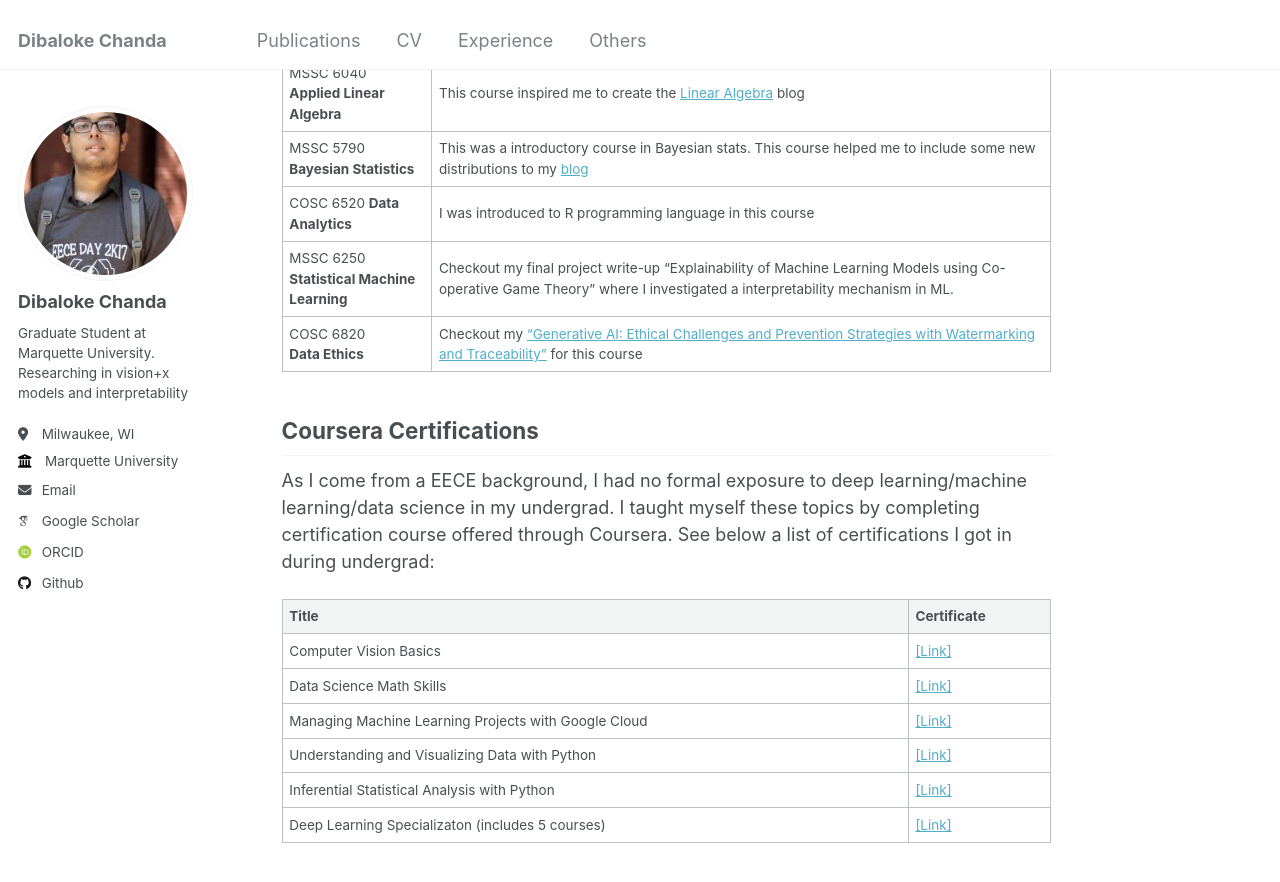
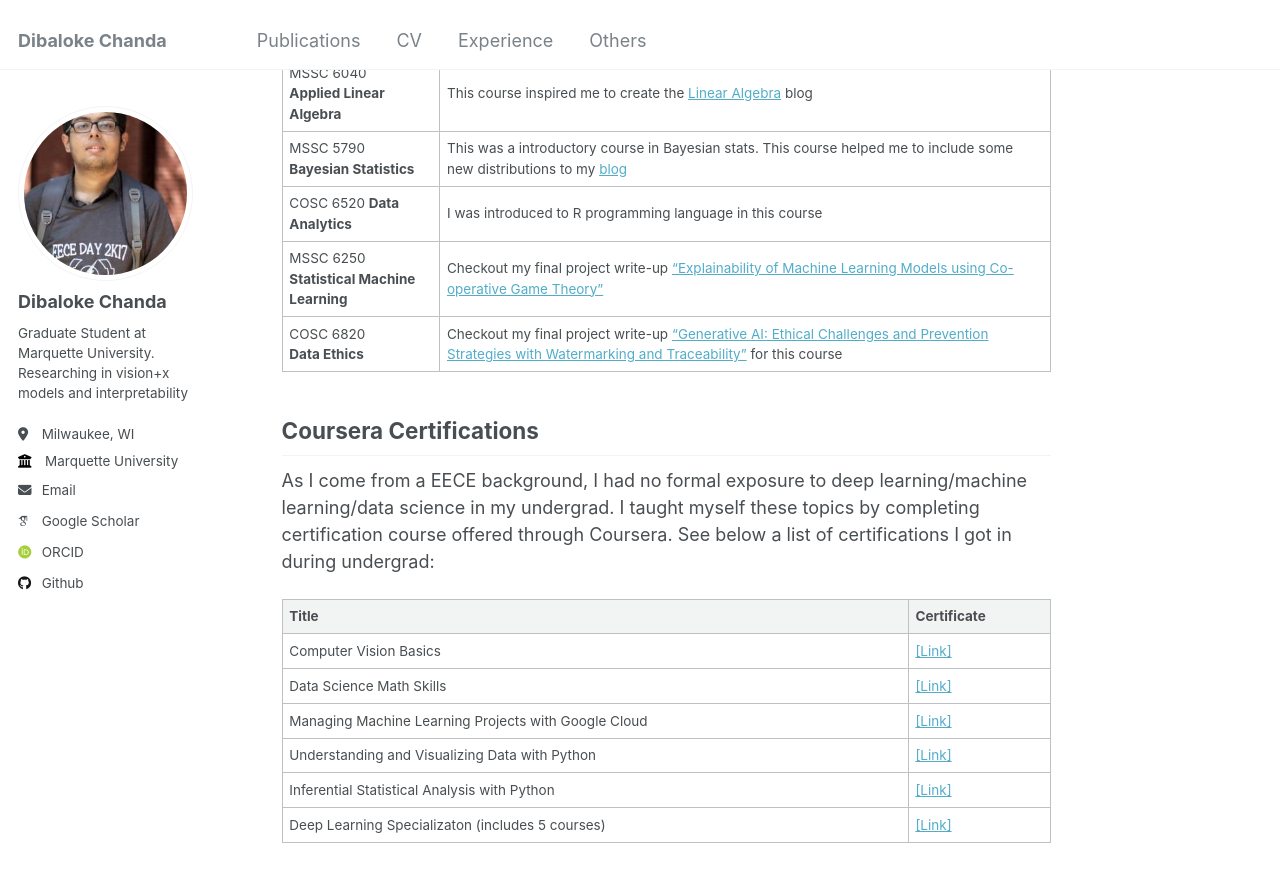
Before and after one commit to dibaloke/dibaloke.github.io, a Jekyll site: the page built from _pages/others.md, in a window 1280 px wide and 900 px high, scrolled down 451 px. Shown: the top 882 px of the window. Built offline with Jekyll 4.4.1, drawn with Linux system fonts in a browser that asks for light colours; some web fonts are replaced.

Commit message:
Update others.md

```diff
--- a/_pages/others.md
+++ b/_pages/others.md
@@ -15,8 +15,9 @@ Following is a list of courses and projects/skills I gained during my Master's i
 | MSSC 6040 <br> <b>Applied Linear Algebra</b>| This course inspired me to create the [Linear Algebra](https://dibalokechanda.github.io/Linear-Algebra/) blog|
 | MSSC 5790<br><b>Bayesian Statistics</b>|This was a introductory course in Bayesian stats. This course helped me to include some new distributions to my [blog](https://dibalokechanda.github.io/posts/a-reference-guide-to-distributions-blog/) |
 |COSC 6520 <b>Data Analytics</b>| I was introduced to R programming language in this course |
-| MSSC 6250<br><b>Statistical Machine Learning</b> | Checkout my final project write-up "Explainability of Machine Learning Models using Co-operative Game Theory" where I investigated a interpretability mechanism in ML.|
-| COSC 6820<br> <b> Data Ethics </b> | Checkout my <a href="dibaloke.github.io/folder/Final Paper_Data_Ethics_Dibaloke.pdf" target="_blank"> "Generative AI: Ethical Challenges and Prevention Strategies with Watermarking and Traceability"</a> for this course|
+| MSSC 6250<br><b>Statistical Machine Learning</b> | Checkout my final project write-up <a href="dibaloke.github.io/folder/MSSC_6250_Project_Dibaloke.pdf" target="_blank"> "Explainability of Machine Learning Models using Co-operative Game Theory"</a>|
+| COSC 6820<br> <b> Data Ethics </b> | Checkout my final project write-up <a href="dibaloke.github.io/folder/Final_Paper_Data_Ethics_Dibaloke.pdf" target="_blank"> "Generative AI: Ethical Challenges and Prevention Strategies with Watermarking and Traceability"</a> for this course|
+
 
 
 ## Coursera Certifications
```
